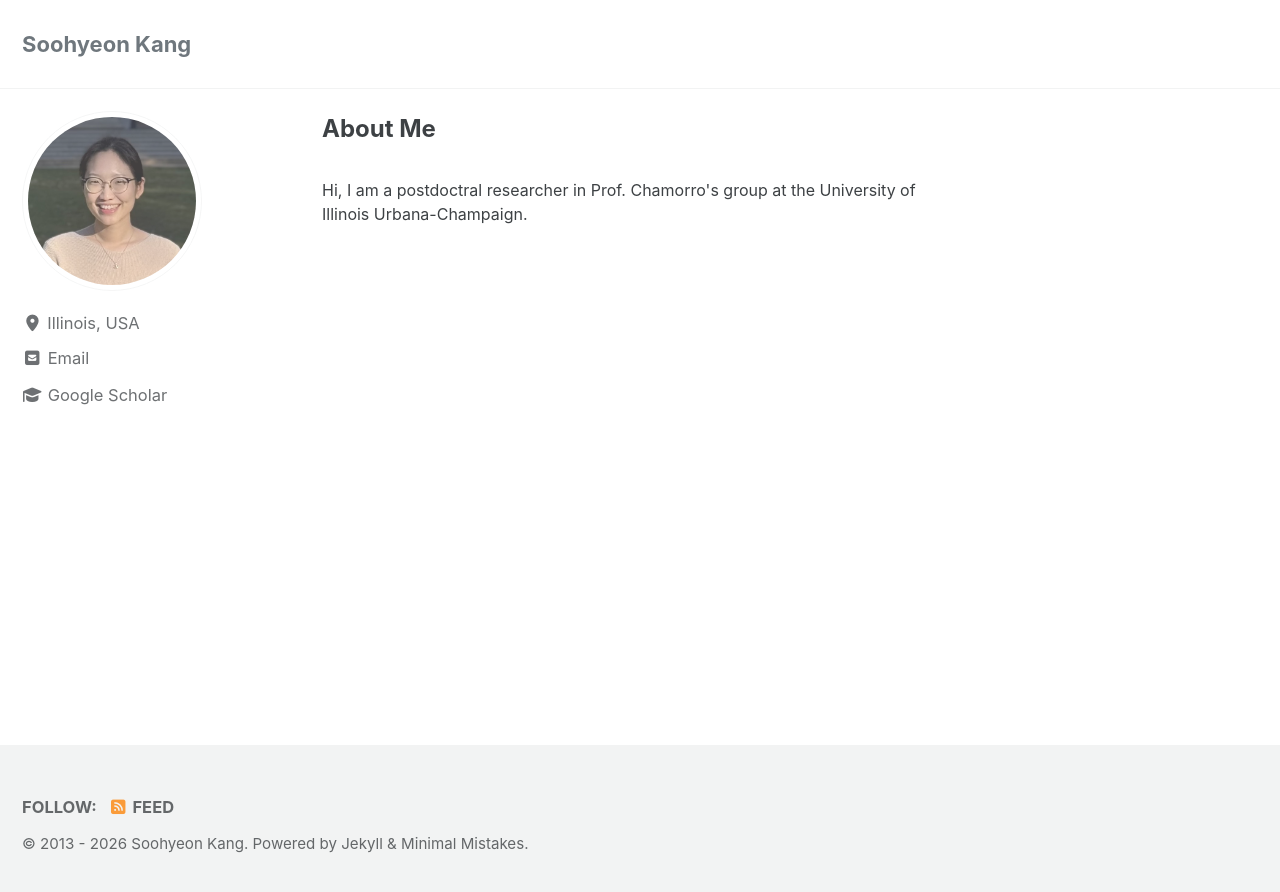
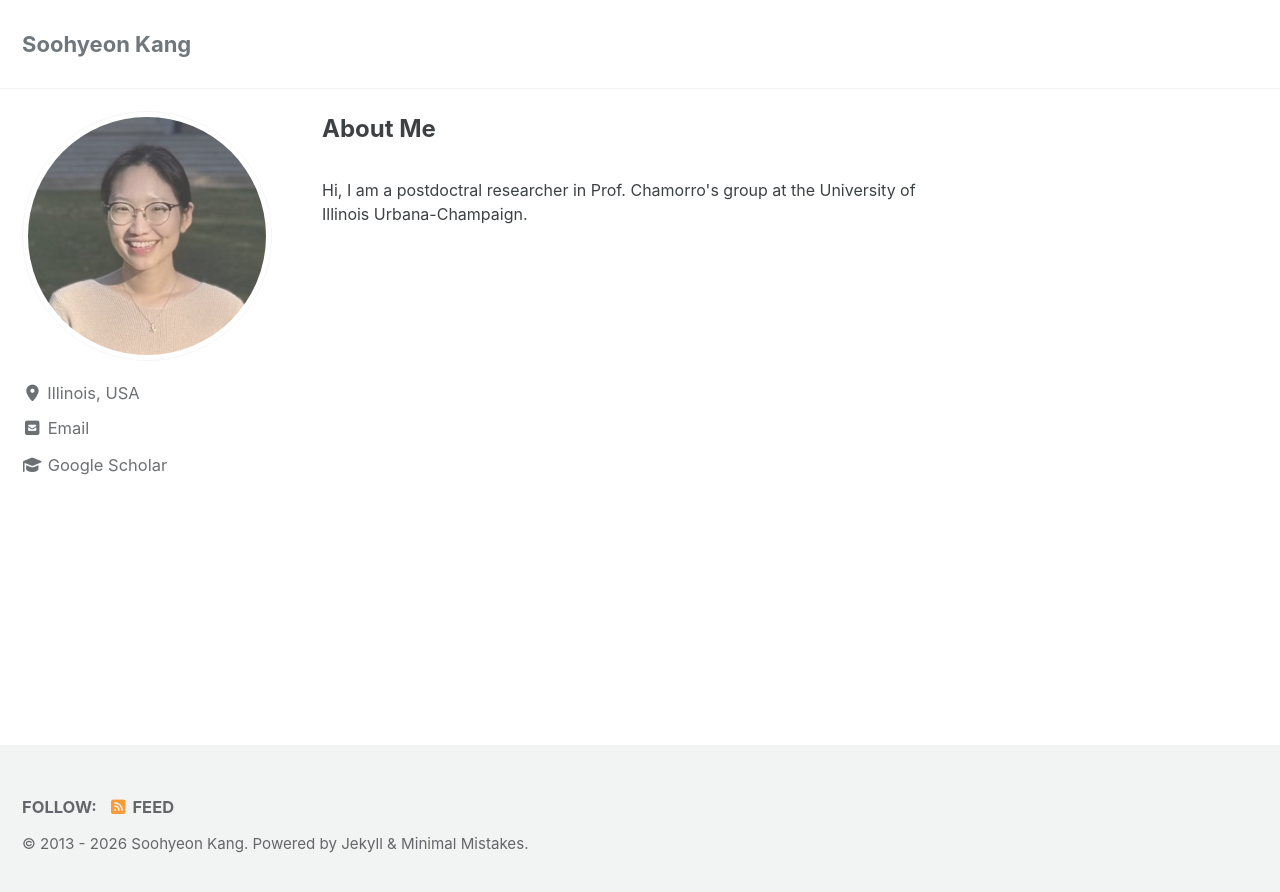
Before and after one commit to soohyeonkang16/soohyeonkang16.github.io, a Jekyll site: the page built from index.html, in a window 1280 px wide. Shown: the top 892 px of the page. Built offline with Jekyll 4.4.1, drawn with Linux system fonts in a browser that asks for light colours; cached includes are drawn as plain includes; the list of posts is cut into pages by our own code.

Commit message:
Increase max-width of author avatar image

```diff
--- a/assets/css/main.scss
+++ b/assets/css/main.scss
@@ -9,5 +9,5 @@ search: false
 @import "minimal-mistakes"; // main partials
 
 .author__avatar img {
-  max-width: 180px;
+  max-width: 250px;
 }
```
